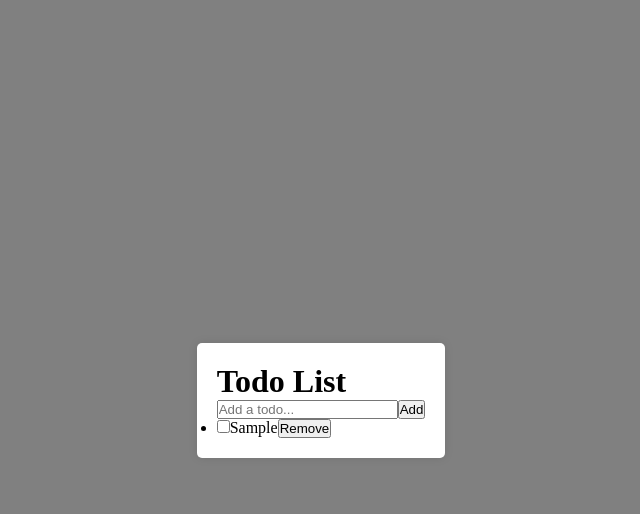
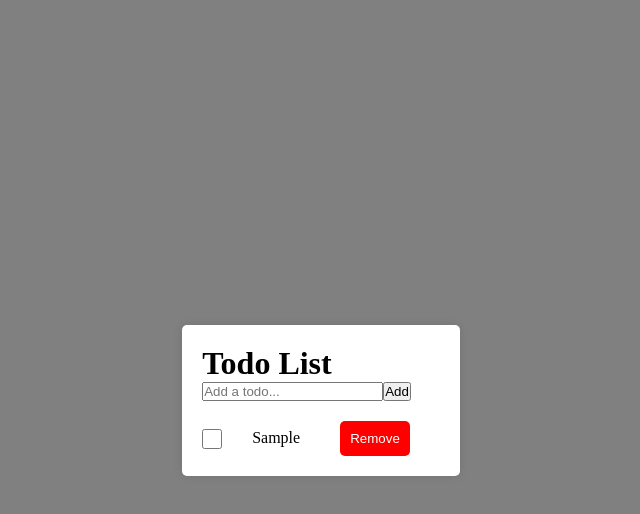
Before and after one commit to Isidorsson/lexicon-tasks, a React (Vite) app in the folder lexicon-task-react-todo-list/: page / in a window 1280 px wide. Both pictures are taken after typing "Sample" into the empty fields and a click on the button "Add". Shown: the top 514 px of the page, without its empty margins (319-959 px from the left). Built offline with nearby package versions, Linux system fonts and the light colour scheme.

Commit message:
Update TodoItem and TodoList components

```diff
--- a/lexicon-task-react-todo-list/src/components/TodoItem.tsx
+++ b/lexicon-task-react-todo-list/src/components/TodoItem.tsx
@@ -14,9 +14,9 @@ export function TodoItem({ todo, onToggleTodo, onRemoveTodo }: ITodoItemProps) {
 
   return (
     <li className={completed ? 'completed' : ''}>
-      <input type="checkbox" checked={completed} onChange={() => onToggleTodo(id)} />
-      <span>{text}</span>
-      <button onClick={() => onRemoveTodo(todo.id)}>Remove</button>
+      <input className='todo-checkbox' type="checkbox" checked={completed} onChange={() => onToggleTodo(id)} />
+      <span className='todo-item'>{text}</span>
+      <button className='todo-btn-remove' onClick={() => onRemoveTodo(todo.id)}>Remove</button>
     </li>
   );
 }
--- a/lexicon-task-react-todo-list/src/components/TodoList.tsx
+++ b/lexicon-task-react-todo-list/src/components/TodoList.tsx
@@ -13,7 +13,7 @@ interface ITodoListProps {
 
 export function TodoList({ todos, onToggleTodo, onRemoveTodo }: ITodoListProps) {
   return (
-    <ul>
+    <ul className='todo-list'>
       {todos.map((todo) => (
         <TodoItem
           key={todo.id}
--- a/lexicon-task-react-todo-list/src/styles/TodoItem.css
+++ b/lexicon-task-react-todo-list/src/styles/TodoItem.css
@@ -0,0 +1,51 @@
+.todo-checkbox {
+  margin-right: 20px;
+  cursor: pointer;
+
+  /* add some metrial design to checkbox */
+  position: relative;
+  display: inline-block;
+  width: 20px;
+  height: 20px;
+  background-color: #eee;
+  border-radius: 50%;
+  vertical-align: middle;
+  transition: background-color 0.3s;
+}
+
+.todo-checkbox::after {
+  content: "";
+  position: absolute;
+  display: none;
+}
+
+.todo-checkbox:checked::after {
+  display: block;
+  top: 3px;
+  left: 7px;
+  width: 6px;
+  height: 12px;
+  border: solid #000;
+  border-width: 0 3px 3px 0;
+  transform: rotate(45deg);
+}
+
+.todo-item {
+  margin: 10px 0;
+  padding: 10px;
+}
+
+.todo-btn-remove {
+  background-color: red;
+  color: white;
+  border: none;
+  padding: 10px;
+  border-radius: 5px;
+  cursor: pointer;
+  transition: background-color 0.3s;
+  margin: 0 30px;
+}
+
+.todo-btn-remove:hover {
+  background-color: darkred;
+}
--- a/lexicon-task-react-todo-list/src/styles/TodoList.css
+++ b/lexicon-task-react-todo-list/src/styles/TodoList.css
@@ -0,0 +1,5 @@
+.todo-list {
+  margin-top: 20px;
+  padding: 0;
+  list-style: none;
+}
```
